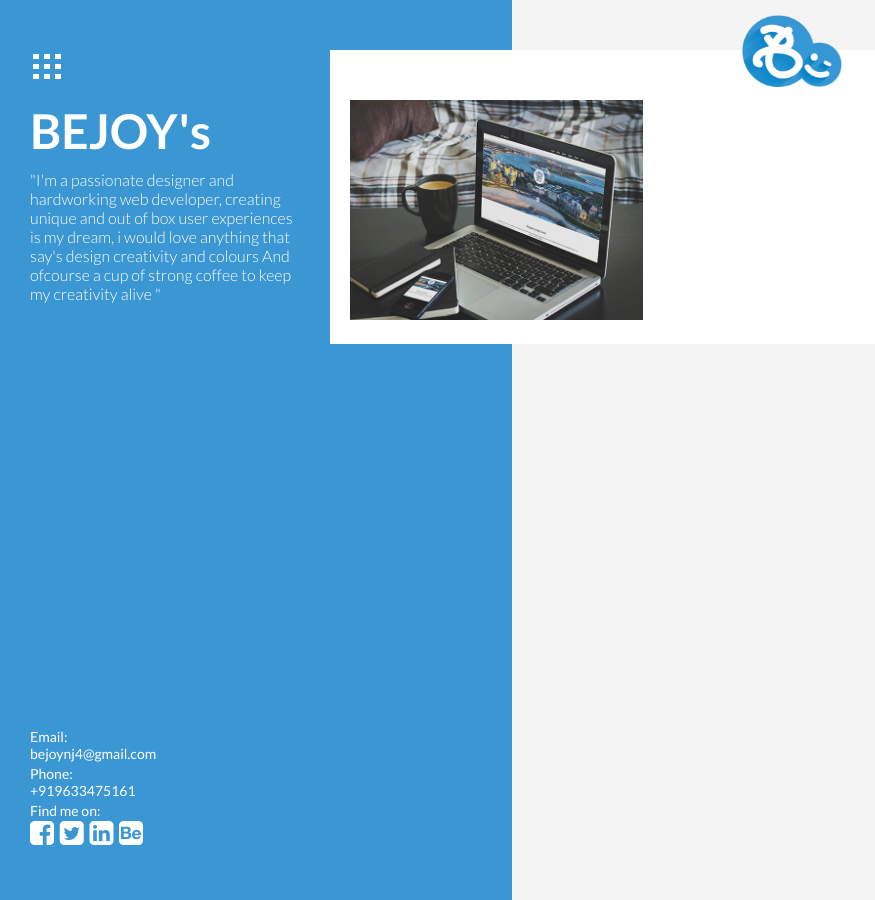
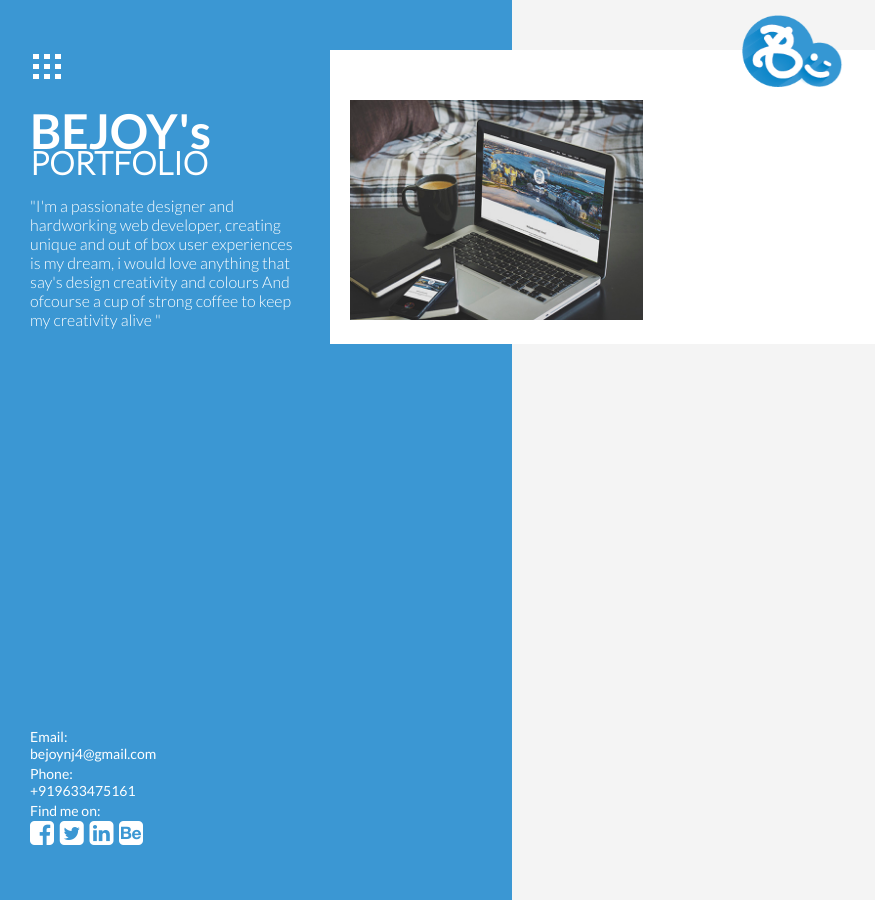
Before and after one commit to Bejoynj/bejoynj.github.io, a Jekyll site: the page built from index.html, in a window 1280 px wide. Shown: the whole page, without its empty margins (0-875 px from the left). Built offline with Jekyll 4.4.1, drawn with Linux system fonts in a browser that asks for light colours.

Commit message:
New Portfolio Design
Updates

```diff
--- a/_includes/header.html
+++ b/_includes/header.html
@@ -5,7 +5,7 @@
         </button><br>
         <h1>
           BEJOY's
-          <span>{% if page.url == site.url %}Portfolio{% else %}{{ page.title }}{% endif %}</span>
+          <span>{{% if page.url == site.url %}}Portfolio{{% else %}}{{ page.title }}{{% endif %}}</span>
         </h1>
         </div>
         <p>"{{ site.description }}"</p>
--- a/css/style.css
+++ b/css/style.css
@@ -59,6 +59,9 @@ img{
 }
 .soc-icons li a i{
 	color: #fff;
+}
+#leftside-section h1 span{
+    text-transform: uppercase;
 }
 /* The Overlay (background) */
 .overlay {
```
